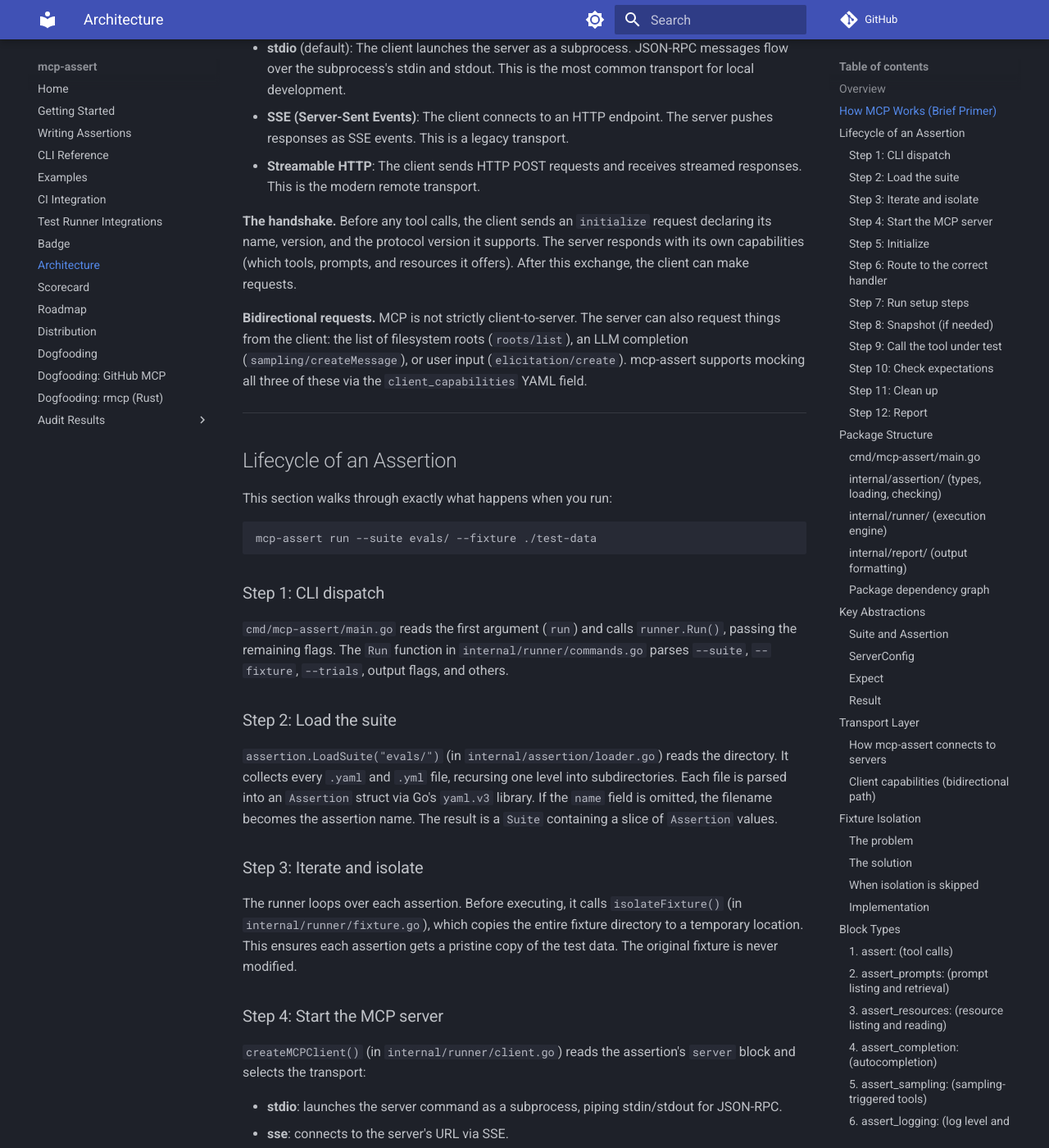
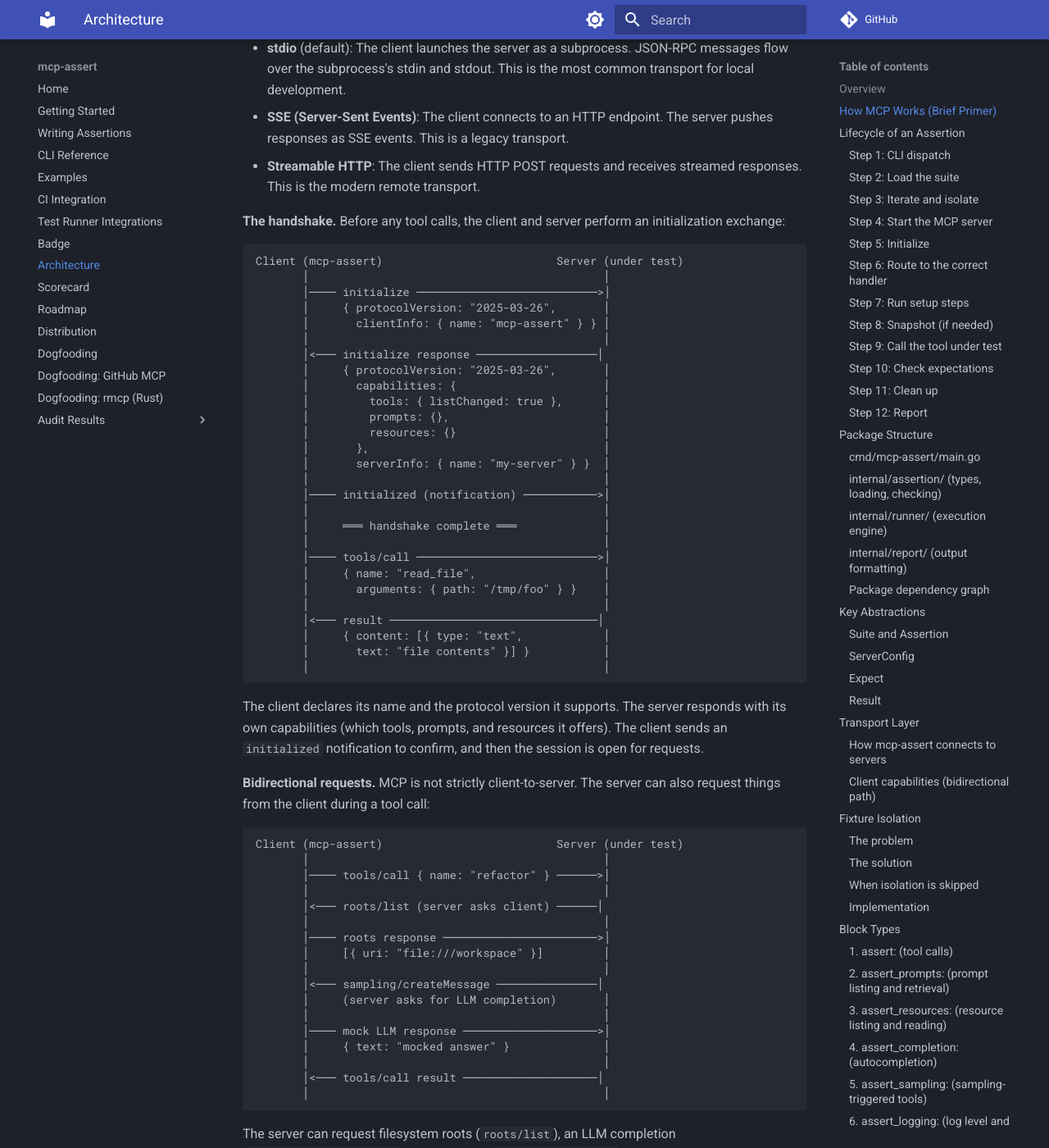
Before and after one commit to blackwell-systems/mcp-assert, an MkDocs documentation site: the page built from docs/architecture.md, in a window 1280 px wide and 1400 px high, scrolled down 1137 px. Shown: the whole window at 82% size. Built offline with MkDocs 1.6.1 and Material for MkDocs 9.7.7, drawn with Linux system fonts in a browser that asks for light colours; comment, search, counter and statistics services are not loaded; some of the changed text lies outside the part shown.

Commit message:
docs: add handshake and bidirectional request diagrams to architecture

````diff
--- a/docs/architecture.md
+++ b/docs/architecture.md
@@ -30,9 +30,63 @@
 - **SSE (Server-Sent Events)**: The client connects to an HTTP endpoint. The server pushes responses as SSE events. This is a legacy transport.
 - **Streamable HTTP**: The client sends HTTP POST requests and receives streamed responses. This is the modern remote transport.
 
-**The handshake.** Before any tool calls, the client sends an `initialize` request declaring its name, version, and the protocol version it supports. The server responds with its own capabilities (which tools, prompts, and resources it offers). After this exchange, the client can make requests.
+**The handshake.** Before any tool calls, the client and server perform an initialization exchange:
 
-**Bidirectional requests.** MCP is not strictly client-to-server. The server can also request things from the client: the list of filesystem roots (`roots/list`), an LLM completion (`sampling/createMessage`), or user input (`elicitation/create`). mcp-assert supports mocking all three of these via the `client_capabilities` YAML field.
+```
+Client (mcp-assert)                          Server (under test)
+       │                                            │
+       │──── initialize ───────────────────────────>│
+       │     { protocolVersion: "2025-03-26",       │
+       │       clientInfo: { name: "mcp-assert" } } │
+       │                                            │
+       │<─── initialize response ──────────────────│
+       │     { protocolVersion: "2025-03-26",       │
+       │       capabilities: {                      │
+       │         tools: { listChanged: true },      │
+       │         prompts: {},                       │
+       │         resources: {}                      │
+       │       },                                   │
+       │       serverInfo: { name: "my-server" } }  │
+       │                                            │
+       │──── initialized (notification) ───────────>│
+       │                                            │
+       │     ═══ handshake complete ═══             │
+       │                                            │
+       │──── tools/call ───────────────────────────>│
+       │     { name: "read_file",                   │
+       │       arguments: { path: "/tmp/foo" } }    │
+       │                                            │
+       │<─── result ───────────────────────────────│
+       │     { content: [{ type: "text",            │
+       │       text: "file contents" }] }           │
+       │                                            │
+```
+
+The client declares its name and the protocol version it supports. The server responds with its own capabilities (which tools, prompts, and resources it offers). The client sends an `initialized` notification to confirm, and then the session is open for requests.
+
+**Bidirectional requests.** MCP is not strictly client-to-server. The server can also request things from the client during a tool call:
+
+```
+Client (mcp-assert)                          Server (under test)
+       │                                            │
+       │──── tools/call { name: "refactor" } ──────>│
+       │                                            │
+       │<─── roots/list (server asks client) ──────│
+       │                                            │
+       │──── roots response ───────────────────────>│
+       │     [{ uri: "file:///workspace" }]         │
+       │                                            │
+       │<─── sampling/createMessage ───────────────│
+       │     (server asks for LLM completion)       │
+       │                                            │
+       │──── mock LLM response ────────────────────>│
+       │     { text: "mocked answer" }              │
+       │                                            │
+       │<─── tools/call result ────────────────────│
+       │                                            │
+```
+
+The server can request filesystem roots (`roots/list`), an LLM completion (`sampling/createMessage`), or user input (`elicitation/create`). mcp-assert supports mocking all three of these via the `client_capabilities` YAML field.
 
 ---
 
@@ -133,7 +187,7 @@
 
 ### `cmd/mcp-assert/main.go`
 
-The binary entry point. It reads the first CLI argument and dispatches to the appropriate function in the `runner` package (`Audit`, `Run`, `Matrix`, `CI`, `Init`, `Coverage`, `Generate`, `Snapshot`, `Watch`, `Intercept`). There is no framework; it is a simple `switch` statement on `os.Args[1]`. This file also defines `printUsage()` for help text and exposes a `Version` variable set at build time.
+The binary entry point. It reads the first CLI argument and dispatches to the appropriate function in the `runner` package via a command registry map (`map[string]func([]string) error`). Commands include `Audit`, `Run`, `Matrix`, `CI`, `Init`, `Coverage`, `Generate`, `Snapshot`, `Watch`, and `Intercept`. This file also defines `printUsage()` for help text and exposes a `Version` variable set at build time.
 
 ### `internal/assertion/` (types, loading, checking)
 
````
Also changed, not shown: other parts of docs/architecture.md (+6 -6 lines).
